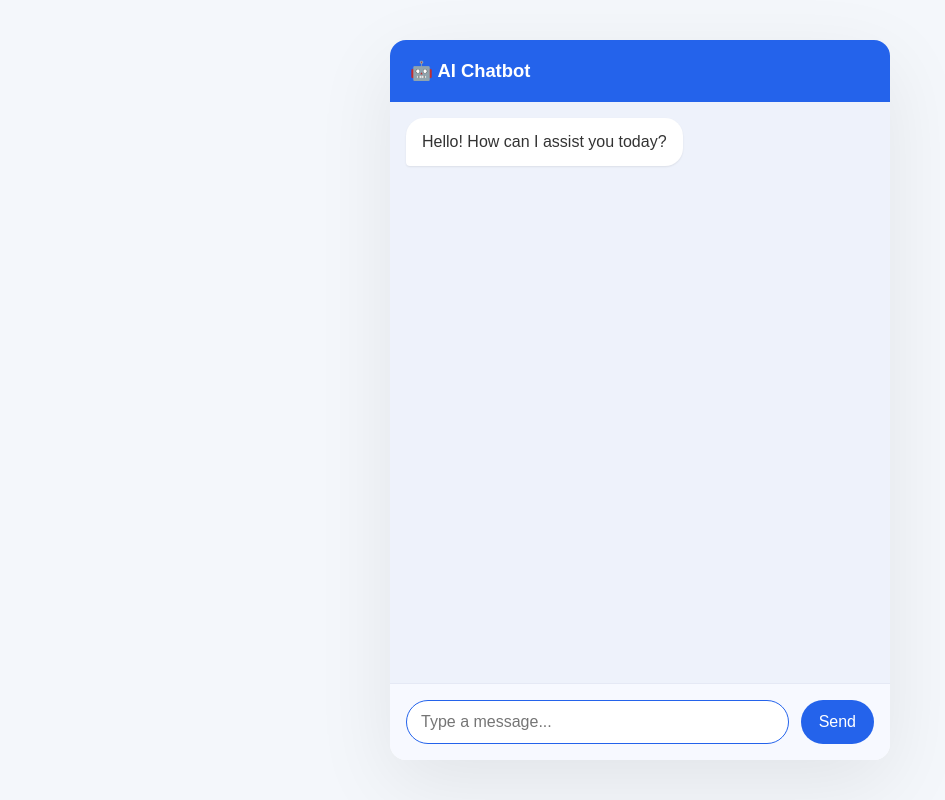
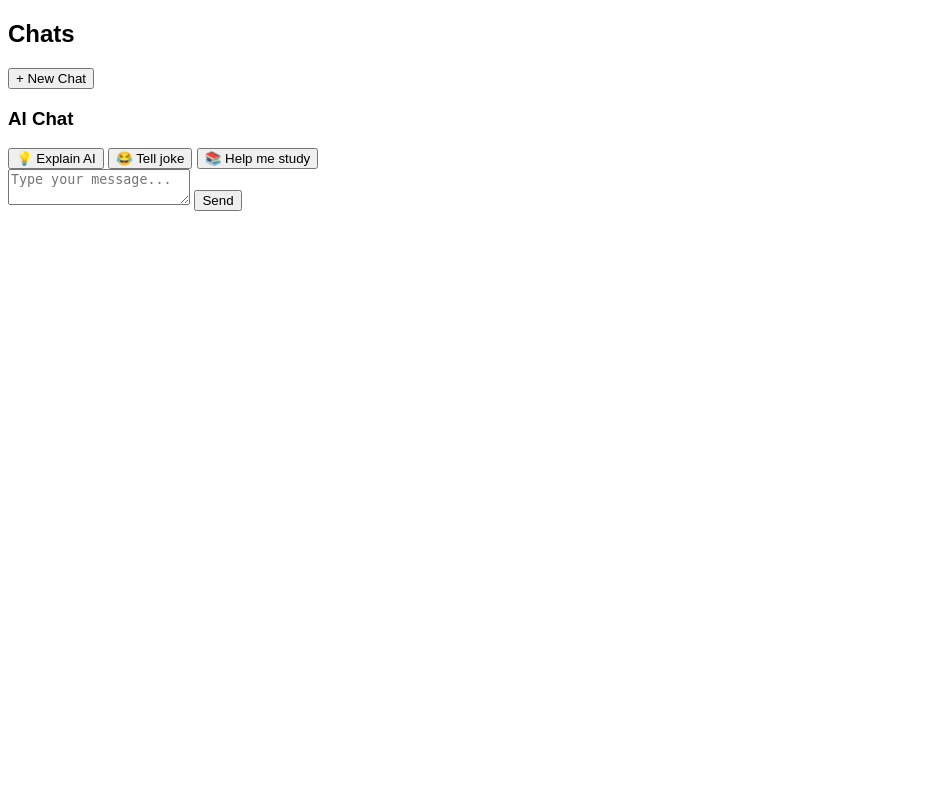
Before and after one commit to AdamTrabelsiii/openai-chatbot-projet, a Python web app: template templates/index.html in a window 1280 px wide. Shown: the whole page, without its empty margins (0-945 px from the left). Run offline with Jinja, Linux system fonts and the light colour scheme; the template is opened without the code that fills it, so the values that code supplies are empty.

Commit message:
Revamp chatbot UI with sidebar and message handling
Updated the chatbot interface with a new layout and functionality, including a sidebar for chat management and improved message handling.

```diff
--- a/templates/index.html
+++ b/templates/index.html
@@ -1,241 +1,181 @@
 <!DOCTYPE html>
 <html lang="en">
 <head>
-    <meta charset="UTF-8" />
-    <meta name="viewport" content="width=device-width, initial-scale=1.0" />
-    <title>Chatbot Interface</title>
-    <style>
-        body {
-            margin: 0;
-            font-family: Arial, sans-serif;
-            background: #f4f7fb;
-            color: #333;
-            display: flex;
-            height: 100vh;
-            align-items: center;
-            justify-content: center;
-        }
-        .chat-container {
-            width: 100%;
-            max-width: 500px;
-            height: 90vh;
-            background: #ffffff;
-            border-radius: 16px;
-            box-shadow: 0 24px 80px rgba(0,0,0,0.08);
-            display: flex;
-            flex-direction: column;
-            overflow: hidden;
-        }
-        .chat-header {
-            padding: 20px;
-            background: #2463eb;
-            color: #fff;
-            font-size: 1.15rem;
-            font-weight: 600;
-        }
-        .chat-body {
-            flex: 1;
-            padding: 16px;
-            overflow-y: auto;
-            background: #eef2fb;
-            display: flex;
-            flex-direction: column;
-            gap: 12px;
-        }
-        .message {
-            max-width: 80%;
-            padding: 12px 16px;
-            border-radius: 18px;
-            line-height: 1.5;
-            word-wrap: break-word;
-            animation: fadeIn 0.3s ease;
-        }
-        @keyframes fadeIn {
-            from { opacity: 0; transform: translateY(10px); }
-            to { opacity: 1; transform: translateY(0); }
-        }
-        .message.user {
-            align-self: flex-end;
-            background: #2463eb;
-            color: #fff;
-            border-bottom-right-radius: 4px;
-        }
-        .message.bot {
-            align-self: flex-start;
-            background: #fff;
-            color: #333;
-            border-bottom-left-radius: 4px;
-            box-shadow: 0 1px 2px rgba(0,0,0,0.08);
-        }
-        .message.typing {
-            background: #fff;
-            color: #999;
-            font-style: italic;
-        }
-        .chat-footer {
-            display: flex;
-            gap: 12px;
-            padding: 16px;
-            background: #f7f9ff;
-            border-top: 1px solid #e5e9f5;
-        }
-        .chat-footer input {
-            flex: 1;
-            padding: 12px 14px;
-            border: 1px solid #d7dce9;
-            border-radius: 999px;
-            outline: none;
-            font-size: 1rem;
-            transition: border-color 0.3s;
-        }
-        .chat-footer input:focus {
-            border-color: #2463eb;
-        }
-        .chat-footer button {
-            padding: 12px 18px;
-            border: none;
-            border-radius: 999px;
-            background: #2463eb;
-            color: #fff;
-            font-size: 1rem;
-            cursor: pointer;
-            transition: background 0.3s, transform 0.1s;
-        }
-        .chat-footer button:hover {
-            background: #1a4fd4;
-        }
-        .chat-footer button:active {
-            transform: translateY(1px);
-        }
-        .chat-footer button:disabled {
-            background: #a0b4e8;
-            cursor: not-allowed;
-        }
-    </style>
+  <meta charset="UTF-8">
+  <title>AI Chatbot UI</title>
+  <meta name="viewport" content="width=device-width, initial-scale=1.0">
+  <link rel="stylesheet" href="{{ url_for('static', filename='style.css') }}">
 </head>
+
 <body>
-    <div class="chat-container">
-        <div class="chat-header">🤖 AI Chatbot</div>
-        <div class="chat-body" id="chatBody">
-            <div class="message bot">Hello! How can I assist you today?</div>
+
+<div class="app">
+
+  <!-- SIDEBAR -->
+  <div class="sidebar">
+    <h2>Chats</h2>
+
+    <button class="newchat">+ New Chat</button>
+
+    <div class="chat-list"></div>
   </div>
-        <form class="chat-footer" id="chatForm">
-            <input id="chatInput" type="text" placeholder="Type a message..." autocomplete="off" />
-            <button type="submit" id="sendButton">Send</button>
-        </form>
+
+  <!-- MAIN -->
+  <div class="main">
+
+    <div class="header">
+      <h3>AI Chat</h3>
+    </div>
+
+    <div class="chatbox"></div>
+
+    <div class="suggestbuttons">
+      <button>💡 Explain AI</button>
+      <button>😂 Tell joke</button>
+      <button>📚 Help me study</button>
+    </div>
+
+    <div class="msgarea">
+      <textarea placeholder="Type your message..."></textarea>
+      <button>Send</button>
+    </div>
+
+  </div>
 </div>
 
 <script>
-        const chatForm = document.getElementById('chatForm');
-        const chatInput = document.getElementById('chatInput');
-        const chatBody = document.getElementById('chatBody');
-        const sendButton = document.getElementById('sendButton');
 
-        // Replace with your actual OpenAI API key
-        const OPENAI_API_KEY = 'YOUR_API_KEY';
-        let isWaitingForResponse = false;
+const newchat = document.querySelector(".newchat");
+const chatList = document.querySelector(".chat-list");
+const chatbox = document.querySelector(".chatbox");
+const msgarea = document.querySelector("textarea");
+const msgbutton = document.querySelector(".msgarea button");
+const suggestbuttons = document.querySelectorAll(".suggestbuttons button");
 
-        function addMessage(text, type) {
-            const message = document.createElement('div');
-            message.className = 'message ' + type;
-            message.textContent = text;
-            chatBody.appendChild(message);
-            chatBody.scrollTop = chatBody.scrollHeight;
-            return message;
+let chats = JSON.parse(localStorage.getItem("chats")) || {};
+let currentChatId = null;
+
+/* SAVE */
+function save() {
+  localStorage.setItem("chats", JSON.stringify(chats));
 }
 
-        function addTypingIndicator() {
-            const typingDiv = document.createElement('div');
-            typingDiv.className = 'message bot typing';
-            typingDiv.id = 'typingIndicator';
-            typingDiv.textContent = 'Typing...';
-            chatBody.appendChild(typingDiv);
-            chatBody.scrollTop = chatBody.scrollHeight;
-            return typingDiv;
+/* CREATE CHAT */
+function createChat() {
+  const id = "chat_" + Date.now();
+  const count = Object.keys(chats).length + 1;
+
+  chats[id] = {
+    name: "Chat " + count,
+    messages: []
+  };
+
+  save();
+  renderChats();
+  openChat(id);
 }
 
-        function removeTypingIndicator() {
-            const typingIndicator = document.getElementById('typingIndicator');
-            if (typingIndicator) {
-                typingIndicator.remove();
+/* RENDER SIDEBAR */
+function renderChats() {
+  chatList.innerHTML = "";
+
+  Object.entries(chats).forEach(([id, chat]) => {
+    const div = document.createElement("div");
+    div.className = "chat-item";
+
+    div.innerHTML = `
+      <span>${chat.name}</span>
+      <button class="delete">✖</button>
+    `;
+
+    div.querySelector("span").onclick = () => openChat(id);
+
+    div.querySelector(".delete").onclick = (e) => {
+      e.stopPropagation();
+      delete chats[id];
+      save();
+      renderChats();
+
+      if (currentChatId === id) {
+        currentChatId = null;
+        chatbox.innerHTML = "";
       }
+    };
+
+    chatList.appendChild(div);
+  });
 }
 
-        async function botReply(userText) {
-            // Add typing indicator
-            addTypingIndicator();
+/* OPEN CHAT */
+function openChat(id) {
+  currentChatId = id;
+  chatbox.innerHTML = "";
 
-            try {
-                const response = await fetch('https://api.openai.com/v1/chat/completions', {
-                    method: 'POST',
-                    headers: {
-                        'Content-Type': 'application/json',
-                        'Authorization': `Bearer ${OPENAI_API_KEY}`
-                    },
-                    body: JSON.stringify({
-                        model: 'gpt-3.5-turbo',
-                        messages: [{ role: 'user', content: userText }],
-                        max_tokens: 150,
-                        temperature: 0.7
-                    })
+  chats[id].messages.forEach(m => {
+    const div = document.createElement("div");
+    div.className = "message " + m.role;
+    div.innerText = m.text;
+    chatbox.appendChild(div);
+  });
+}
+
+/* ADD MESSAGE */
+function addMessage(text, role) {
+  if (!currentChatId || !chats[currentChatId]) {
+    createChat();
+  }
+
+  const msg = { text, role };
+  chats[currentChatId].messages.push(msg);
+  save();
+
+  const div = document.createElement("div");
+  div.className = "message " + role;
+  div.innerText = text;
+  chatbox.appendChild(div);
+}
+
+/* BOT REQUEST */
+async function botRequest(text) {
+  const res = await fetch("/chat", {
+    method: "POST",
+    headers: { "Content-Type": "application/json" },
+    body: JSON.stringify({ message: text })
   });
 
-                const data = await response.json();
-
-                // Remove typing indicator
-                removeTypingIndicator();
-
-                if (!response.ok) {
-                    throw new Error(data.error?.message || 'API request failed');
+  const data = await res.json();
+  addMessage(data.reply, "bot");
 }
 
-                const reply = data.choices?.[0]?.message?.content || 'I apologize, but I couldn\'t generate a response.';
-                addMessage(reply, 'bot');
+/* MAIN HANDLER (IMPORTANT FIX) */
+async function handleUserMessage(text) {
+  if (!text) return;
 
-            } catch (error) {
-                // Remove typing indicator
-                removeTypingIndicator();
+  if (!currentChatId) createChat();
 
-                console.error('Error:', error);
+  addMessage(text, "user");
+  msgarea.value = "";
 
-                let errorMessage = 'Sorry, I encountered an error. Please try again.';
-                if (error.message.includes('429')) {
-                    errorMessage = 'I\'m receiving too many requests. Please wait a moment and try again.';
-                } else if (error.message.includes('401')) {
-                    errorMessage = 'Authentication error. Please check the API key configuration.';
+  await botRequest(text);
 }
 
-                addMessage(errorMessage, 'bot');
-            } finally {
-                // Re-enable input
-                isWaitingForResponse = false;
-                sendButton.disabled = false;
-                chatInput.disabled = false;
-                chatInput.focus();
-            }
-        }
+/* SEND BUTTON */
+msgbutton.onclick = function () {
+  handleUserMessage(msgarea.value);
+};
 
-        chatForm.addEventListener('submit', async (event) => {
-            event.preventDefault();
+/* SUGGEST BUTTONS */
+suggestbuttons[0].onclick = () => handleUserMessage("💡 Explain AI");
+suggestbuttons[1].onclick = () => handleUserMessage("😂 Tell joke");
+suggestbuttons[2].onclick = () => handleUserMessage("📚 Help me study");
 
-            const text = chatInput.value.trim();
-            if (!text || isWaitingForResponse) return;
+/* NEW CHAT */
+newchat.onclick = createChat;
 
-            // Disable input while waiting for response
-            isWaitingForResponse = true;
-            sendButton.disabled = true;
-            chatInput.disabled = true;
+/* INIT */
+renderChats();
 
-            // Add user message
-            addMessage(text, 'user');
-            chatInput.value = '';
+</script>
 
-            // Get bot reply
-            await botReply(text);
-        });
-
-        // Enable input on load
-        chatInput.focus();
-    </script>
 </body>
 </html>
```
Lines whose indentation alone changed are shown as unchanged.
